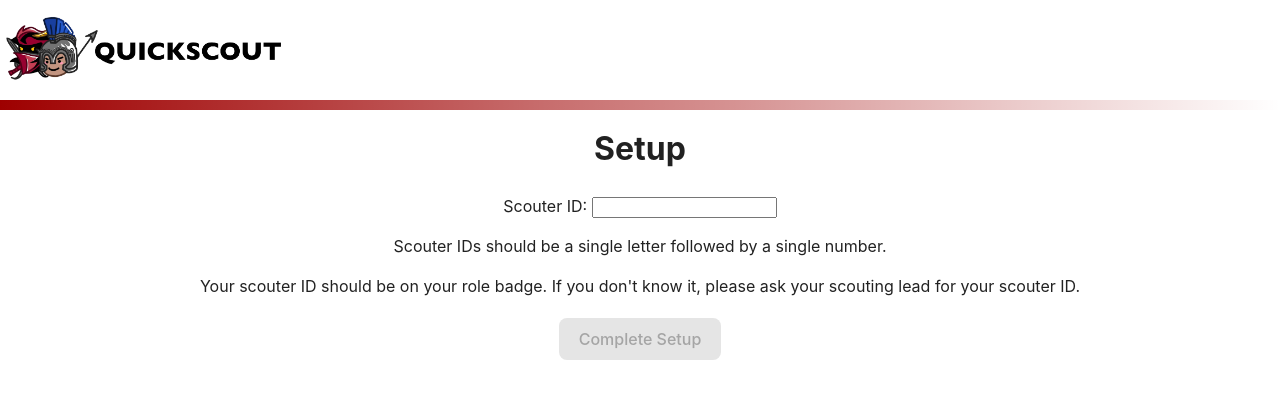
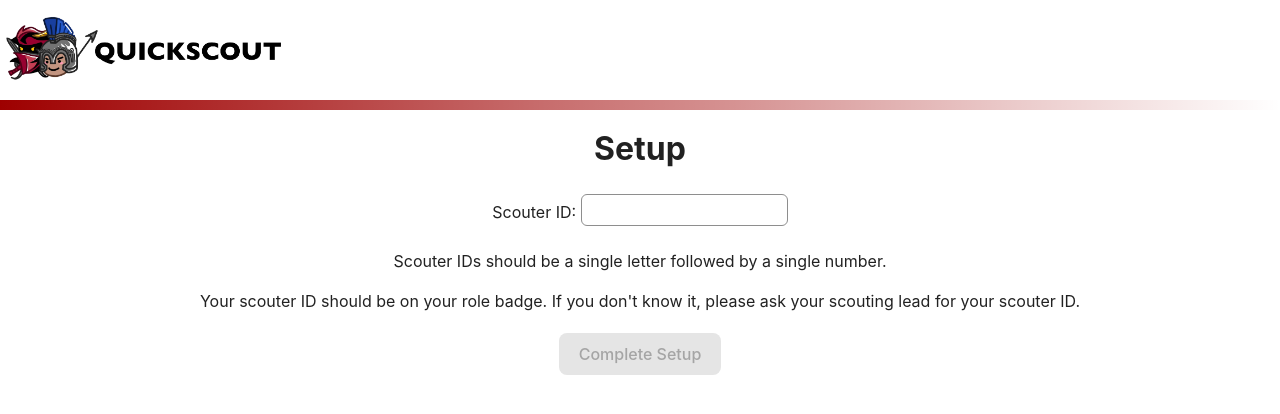
Before and after one commit to FRC-Team-955/QuickScout, a Svelte app: page / in a window 1280 px wide. Shown: the top 414 px of the page. Built offline with nearby package versions, Linux system fonts and the light colour scheme; no server answers; the database is empty.

Commit message:
build/save assets

```diff
--- a/src/pages/home/Setup.svelte
+++ b/src/pages/home/Setup.svelte
@@ -13,7 +13,7 @@
 	<h1>Setup</h1>
 
 	<label>
-		Scouter ID: <input
+		Scouter ID: <input class="input"
 			bind:value={() => scouterInfo.scouterID,
 			(v) => {
 				scouterInfo.scouterID = v.toUpperCase();
@@ -29,7 +29,7 @@
 		<br />
 
 		<label>
-			Email: <input
+			Email: <input class="input"
 				bind:value={() => scouterInfo.email,
 				(v) => {
 					scouterInfo.email = v;
@@ -40,7 +40,7 @@
 		<br />
 
 		<label>
-			Password: <input
+			Password: <input class="input"
 				bind:value={() => scouterInfo.password,
 				(v) => {
 					scouterInfo.password = v;
--- a/src/pages/match/2_Prematch.svelte
+++ b/src/pages/match/2_Prematch.svelte
@@ -45,7 +45,7 @@
 <div class="footer">
 	<div class="footer--middle">
 		{#if !scouterState.isInOnlineMatch}
-			<button class="standard-button" onclick={() => (appState.matchState = "metadata")}>Previous (Metadata)</button>
+			<button class="standard-button footer__button" onclick={() => (appState.matchState = "metadata")}>Previous (Metadata)</button>
 		{/if}
 		<button class="standard-button footer__button" onclick={() => (appState.matchState = "autonomous")} disabled={matchData.prematch.startingLocation == null && !matchData.prematch.noShow}>
 			Next (Autonomous)
--- a/src/pages/match/4_Teleop.svelte
+++ b/src/pages/match/4_Teleop.svelte
@@ -17,7 +17,6 @@
 	<h2 class="subheader subheader--underline subheader--underline--green">Teleop</h2>
 
 	<Scoring isAutonomous={false} />
-	<br />
 </div>
 
 <div class="footer">
```
Also changed, not shown: 6 other files (tests, documents, lock files or other folders).
